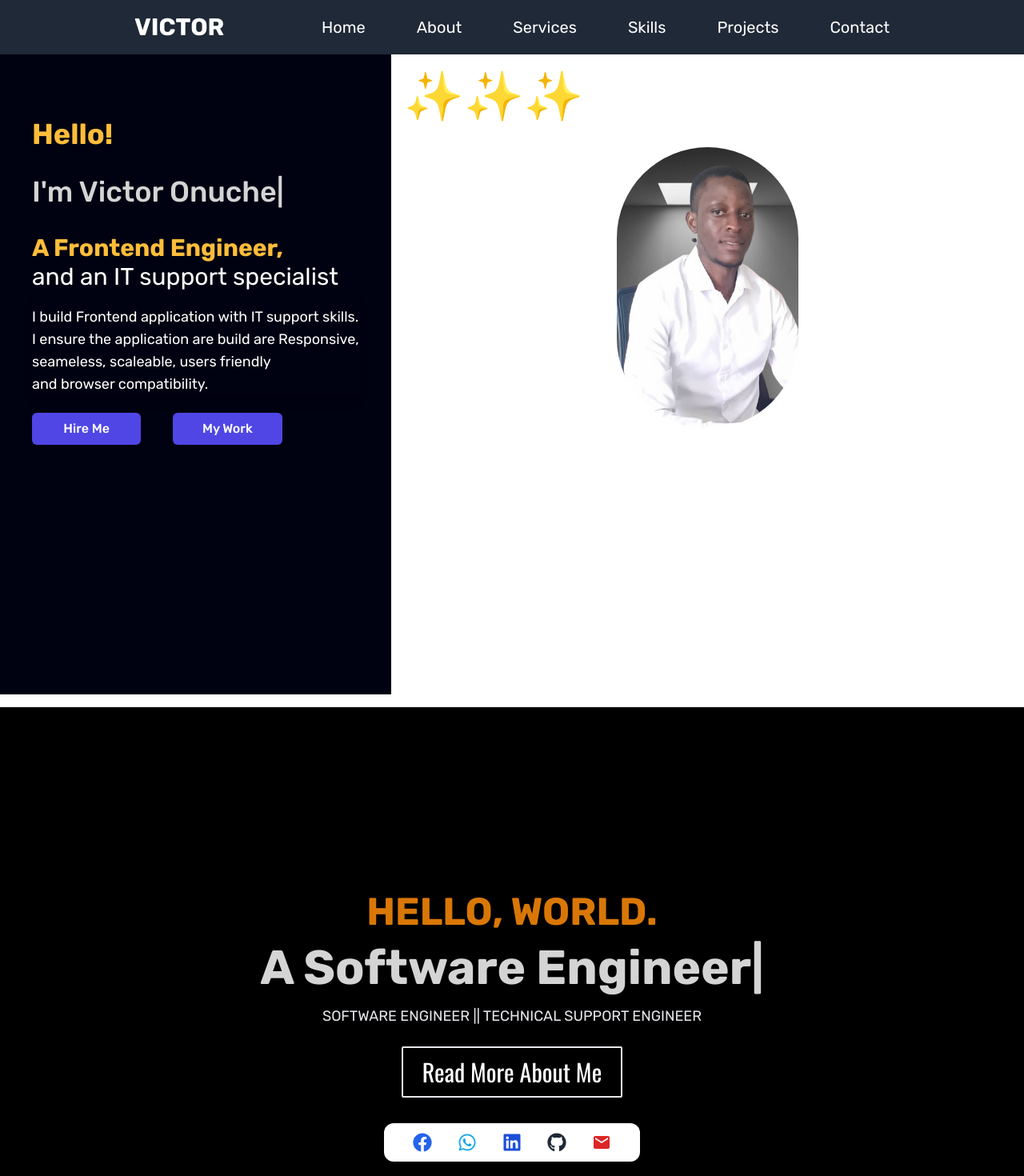
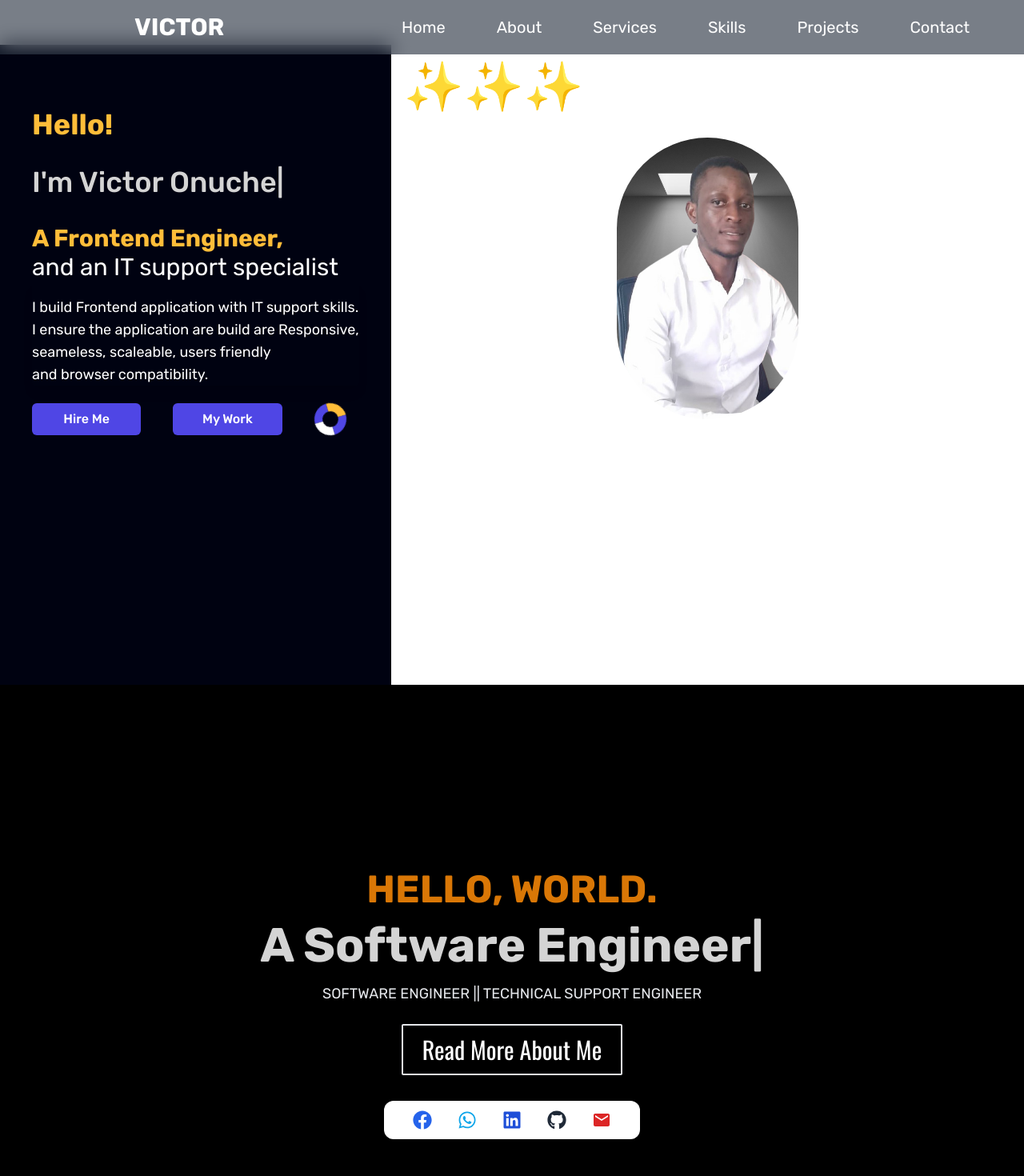
Before and after one commit to Atabo2023/My-portfolio-websites-, a React (Vite) app: page / in a window 1280 px wide. Shown: the top 1470 px of the page at 80% size. Built offline with nearby package versions, Linux system fonts and the light colour scheme; grey boxes are pictures that could not be loaded.

Commit message:
modified the nav bar and impliment spinner loading

```diff
--- a/src/About.jsx
+++ b/src/About.jsx
@@ -1,13 +1,12 @@
 import React from "react";
 import { motion } from "framer-motion";
-import mypics from "../src/Images/mypics.jpg";
 import BebPic2 from "../src/Images/BebPic2.jpg";
 
 const About = () => {
   return (
     // <>
     <div>
-      <section className="bio-snippet">
+      <section id="about" className="bio-snippet">
         <h2 className="flex font-rubik text-justify text-4xl mt-10 font-bold justify-center text-amber-600 align-middle underline underline-offset-8">
           About Me
         </h2>
--- a/src/About1.jsx
+++ b/src/About1.jsx
@@ -5,7 +5,7 @@ import Social from "./Social";
 const About1 = () => {
   return (
     // <>
-    <div className="bg-black bg-cover relative flex flex-col items-center justify-center mt-4 h-screen">
+    <div className="bg-black bg-cover relative flex flex-col items-center justify-center h-screen">
       {/* <div
         className="relative h-screen bg-cover bg-center flex flex-col items-center justify-center mt-4"
         style={{ backgroundImage: `url(${Aboutimg})` }}
--- a/src/Contactpage.jsx
+++ b/src/Contactpage.jsx
@@ -38,6 +38,7 @@ const Contactpage = () => {
 
   return (
     <form
+      id="contact"
       onSubmit={sendEmail}
       className="flex gap-12 m-10 w-full bg-black max-w-6xl mx-auto drop-shadow-xl rounded-2xl py-10 px-6"
       // className="flex flex-col gap-4 w-full max-w-md mx-auto bg-white p-6 rounded-xl shadow-md"
--- a/src/Hero.jsx
+++ b/src/Hero.jsx
@@ -7,7 +7,7 @@ import { TypeAnimation } from "react-type-animation";
 const Hero = () => {
   return (
     <>
-      <div className="flex w-full flex-col md:flex-row">
+      <div className="flex w-full flex-col mt-14 md:flex-row">
         <div className="flex-2 flex flex-col p-10 bg-[#000211] h-screen font-rubik">
           {/* <h2 className="text-6xl font-bold text-white">VICTOR.DEV</h2> */}
           <p className="text-4xl pt-10  font-bold text-[#ffbd39]">Hello!</p>
@@ -45,13 +45,19 @@ const Hero = () => {
             </motion.div>
           </p>
           <div className="flex gap-10">
-            <button className="text-base mt-6 text-white p-2 rounded-md w-4/12 font-rubik hover:bg-purple-500  bg-indigo-600 font-medium">
+            <button
+              href="#contact"
+              className="text-base mt-6 text-white p-2 rounded-md w-4/12 font-rubik hover:bg-purple-500  bg-indigo-600 font-medium"
+            >
               Hire Me
             </button>
 
             <button className="text-base mt-6 text-white p-2 rounded-md w-4/12 font-rubik hover:bg-[#ffbd39]  hover:text-[#000211] bg-indigo-600 font-medium">
               My Work
             </button>
+            <div className="items-center justify-center align-bottom mt-6">
+              <div className="w-10 h-10 border-[10px] border-indigo-600  border-t-[#ffbd39] border-b-white rounded-full animate-spin"></div>
+            </div>
           </div>
         </div>
         {/* <div></div> */}
--- a/src/Nav.jsx
+++ b/src/Nav.jsx
@@ -2,11 +2,8 @@ import React from "react";
 
 const Nav = () => {
   return (
-    <>
-      {/* <div className="text-5xl font-bold">Nav</div> */}
-      {/* import React from "react"; /////// */}
-      <nav className="bg-gray-800 text-white px-10">
-        <div className="container mx-auto px-0 md:px-32 flex justify-between items-center py-4">
+    <nav className="bg-gray-800 text-white px-10 fixed top-0 left-0 w-full bg-opacity-60 backdrop-blur-md z-50">
+      <div className="container mx-auto px-0 md:pl-32 md:pr-7 flex justify-between items-center py-4">
         {/* Logo */}
         <div className="text-3xl font-bold font-rubik">VICTOR</div>
 
@@ -27,7 +24,7 @@ const Nav = () => {
           <a href="#" className="hover:text-gray-400">
             Projects
           </a>
-            <a href="#" className="hover:text-gray-400">
+          <a href="#contact" className="hover:text-gray-400">
             Contact
           </a>
         </div>
@@ -53,8 +50,6 @@ const Nav = () => {
         </div>
       </div>
     </nav>
-      {/* export default Navbar; */}
-    </>
   );
 };
 
```
Also changed, not shown: src/Projects.jsx (deleted, +0 -20 lines). Lines whose indentation alone changed are shown as unchanged.
